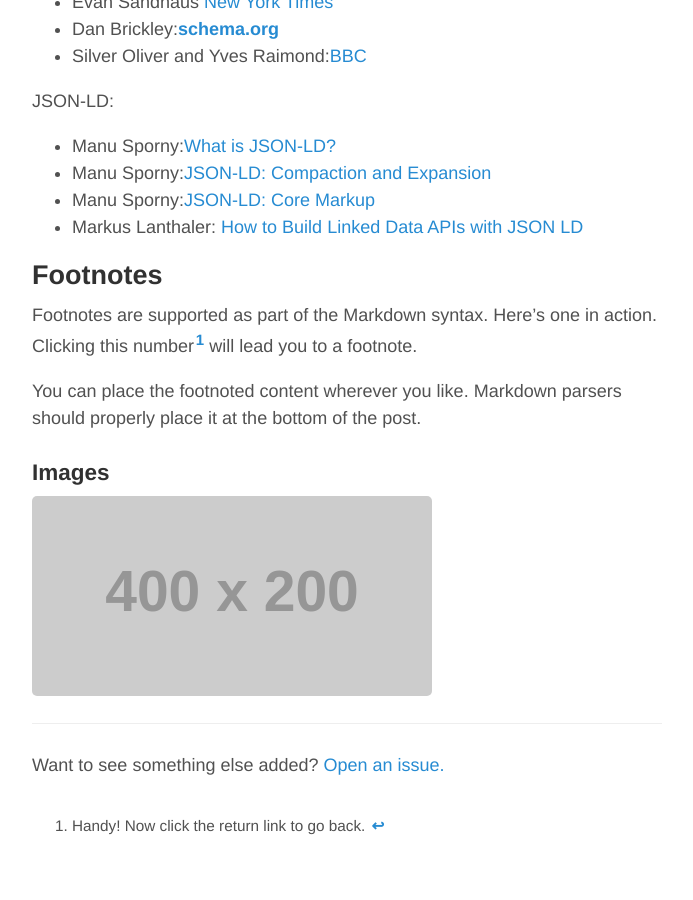
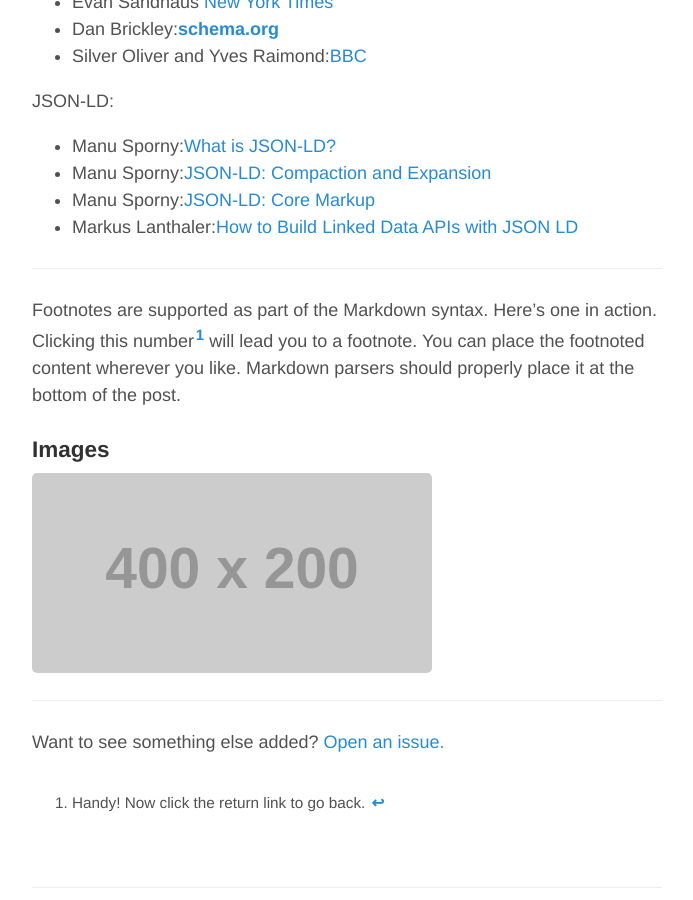
Before and after one commit to healthschema/healthschema.github.io, a Jekyll site: the page built from _posts/2015-08-16-intro-schema-org.md, in a window 1280 px wide and 900 px high, scrolled down 1348 px. Shown: the whole window, without its empty margins (293-986 px from the left). Built offline with Jekyll 4.4.1, drawn with Linux system fonts in a browser that asks for light colours.

Commit message:
Update 2015-08-16-intro-schema-org.md

```diff
--- a/_posts/2015-08-16-intro-schema-org.md
+++ b/_posts/2015-08-16-intro-schema-org.md
@@ -29,13 +29,10 @@ JSON-LD:
 * Manu Sporny:[What is JSON-LD?](https://youtu.be/vioCbTo3C-4)
 * Manu Sporny:[JSON-LD: Compaction and Expansion](https://youtu.be/Tm3fD89dqRE)
 * Manu Sporny:[JSON-LD: Core Markup](https://youtu.be/UmvWk_TQ30A)
-* Markus Lanthaler: [How to Build Linked Data APIs with JSON LD](https://youtu.be/fJCtaNRxg9M)
+* Markus Lanthaler:[How to Build Linked Data APIs with JSON LD](https://youtu.be/fJCtaNRxg9M)
 
-
-## Footnotes
-Footnotes are supported as part of the Markdown syntax. Here's one in action. Clicking this number[^fn-footnote_1] will lead you to a footnote.
-
-You can place the footnoted content wherever you like. Markdown parsers should properly place it at the bottom of the post.
+***
+Footnotes are supported as part of the Markdown syntax. Here's one in action. Clicking this number[^fn-footnote_1] will lead you to a footnote.  You can place the footnoted content wherever you like. Markdown parsers should properly place it at the bottom of the post.
 
 [^fn-footnote_1]: Handy! Now click the return link to go back.
 
```
